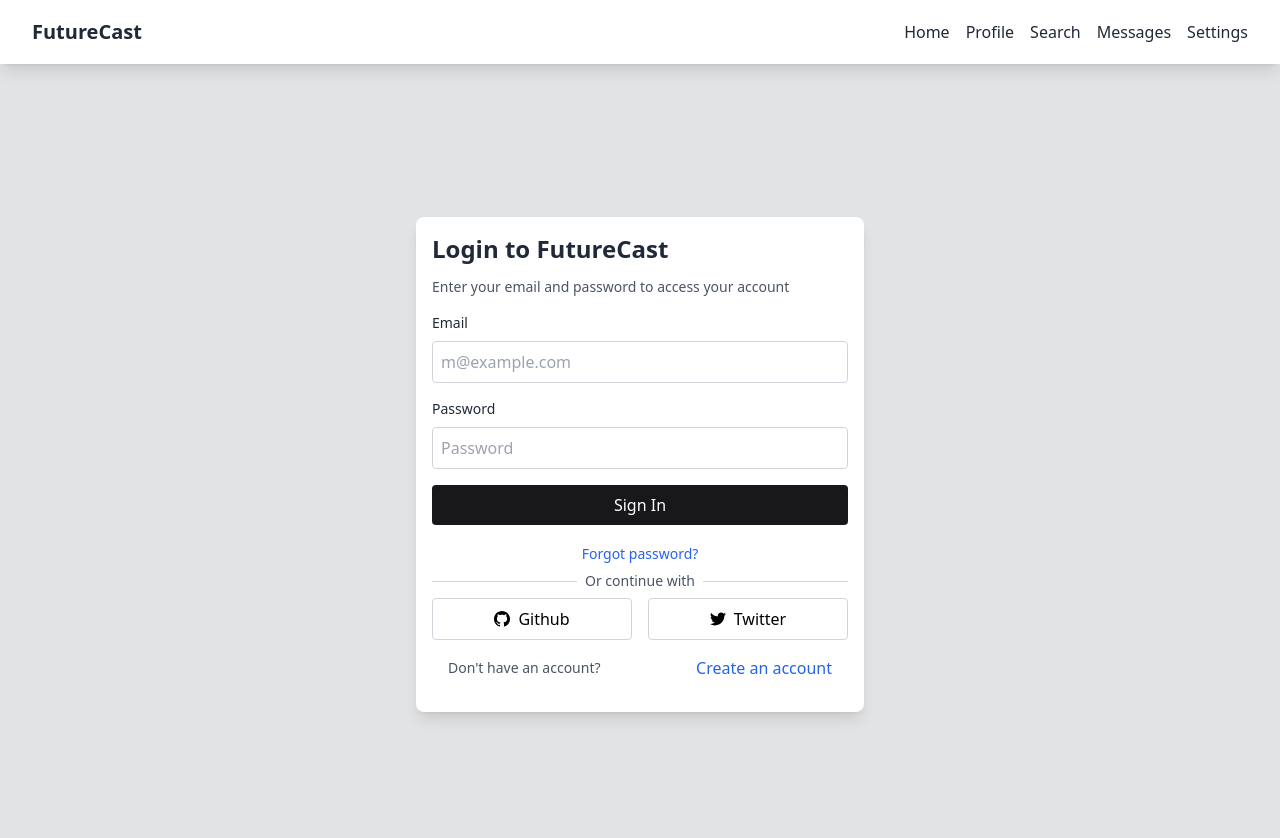
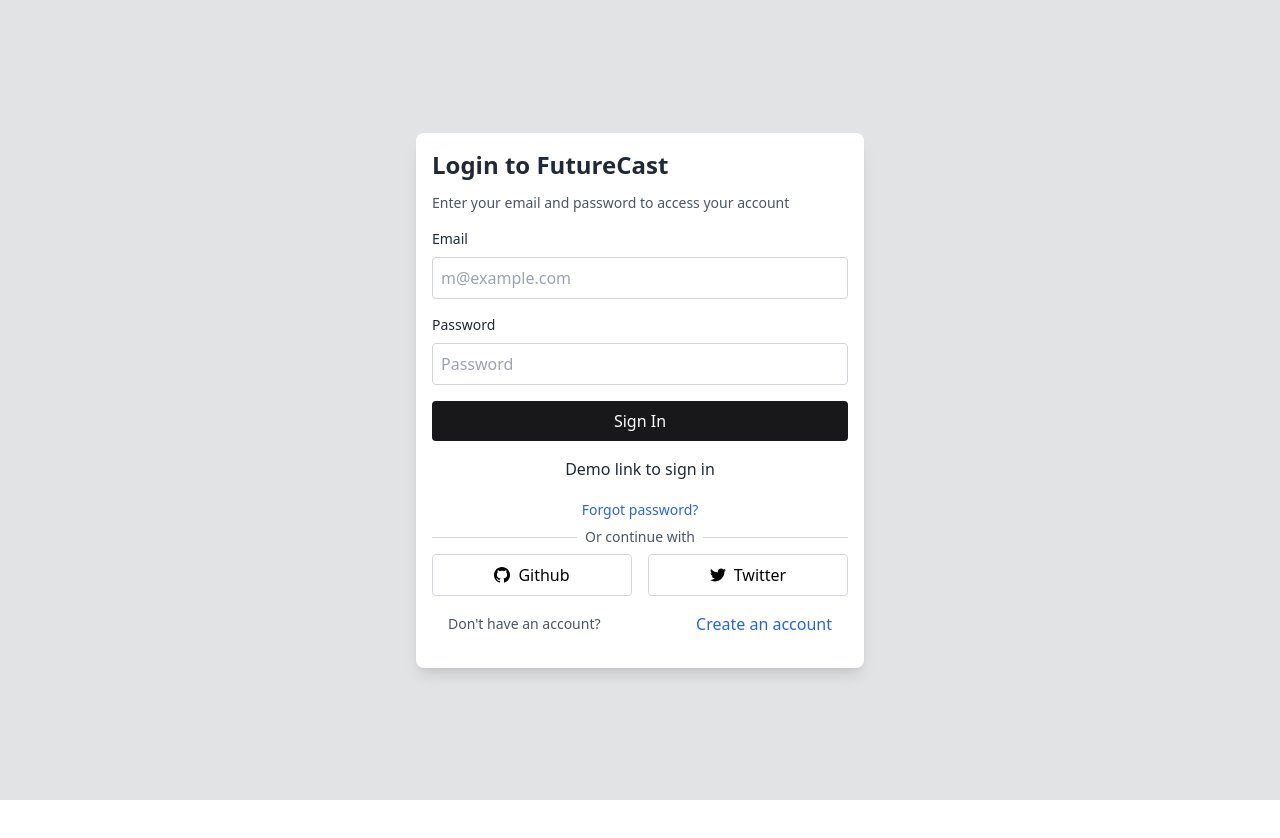
Before and after one commit to janneesa/FutureCast, a React (Vite) app in the folder FutureCastApp/: page / in a window 1280 px wide. Shown: the top 838 px of the page. After the commit the page ends 800 px from the top, so only its background shows below. Built offline with nearby package versions, Linux system fonts and the light colour scheme.

Commit message:
Modified screens and routes. added link to logout

```diff
--- a/FutureCastApp/src/App.jsx
+++ b/FutureCastApp/src/App.jsx
@@ -1,7 +1,9 @@
 import { BrowserRouter, Route, Routes } from "react-router-dom";
 
+import LoginScreen from "./frontend/layouts/LoginScreen";
+import MainScreen from "./frontend/layouts/MainScreen";
+
 import Login from "./frontend/components/Login";
-import Navigation from "./frontend/components/Navigation";
 import Profile from "./frontend/components/Profile";
 import Prediction from "./frontend/components/Prediction";
 
@@ -22,14 +24,21 @@
   return (
     <div className="bg-background min-h-screen">
       <BrowserRouter>
-        <Navigation />
         <Routes>
-          <Route path="/" element={<Login />} />
-          <Route path="/home" element={<Profile />} />
-          <Route path="/profile" element={<Profile />} />
-          <Route path="/search" element={<Prediction {...predictionx} />} />
-          <Route path="/messages" element={<Prediction {...predictionx} />} />
-          <Route path="/settings" element={<Prediction {...predictionx} />} />
+          {/* Login Screen */}
+          <Route path="/" element={<LoginScreen />}>
+            <Route index element={<Login />} />
+          </Route>
+
+          {/* Home Page */}
+          <Route path="/true" element={<MainScreen />}>
+            <Route index element={<Profile />} />
+            <Route path="home" element={<Prediction {...predictionx} />} />
+            <Route path="profile" element={<Profile />} />
+            <Route path="search" element={<Prediction {...predictionx} />} />
+            <Route path="messages" element={<Prediction {...predictionx} />} />
+            <Route path="settings" element={<Prediction {...predictionx} />} />
+          </Route>
         </Routes>
       </BrowserRouter>
     </div>
--- a/FutureCastApp/src/frontend/components/Login.jsx
+++ b/FutureCastApp/src/frontend/components/Login.jsx
@@ -1,5 +1,7 @@
 import React from "react";
 import Card from "./Card";
+
+import { Outlet, Link } from "react-router-dom";
 
 function Login() {
   return (
@@ -39,6 +41,13 @@
               <button type="submit" className="button">
                 Sign In
               </button>
+              {/* Demo Link */}
+              <Link
+                to="/true/profile"
+                className="text-primaryText hover:text-secondaryText self-center"
+              >
+                Demo link to sign in
+              </Link>
             </div>
           </form>
           {/* Forgot password */}
--- a/FutureCastApp/src/frontend/components/Navigation.jsx
+++ b/FutureCastApp/src/frontend/components/Navigation.jsx
@@ -16,32 +16,38 @@
             <div className="text-xl font-bold text-primaryText">FutureCast</div>
           </div>
           <div className="hidden md:flex space-x-4">
-            <Link to="/" className="text-primaryText hover:text-secondaryText">
+            <Link
+              to="/true/home"
+              className="text-primaryText hover:text-secondaryText"
+            >
               Home
             </Link>
             <Link
-              to="/profile"
+              to="/true/profile"
               className="text-primaryText hover:text-secondaryText"
             >
               Profile
             </Link>
             <Link
-              to="/search"
+              to="/true/search"
               className="text-primaryText hover:text-secondaryText"
             >
               Search
             </Link>
             <Link
-              to="/messages"
+              to="/true/messages"
               className="text-primaryText hover:text-secondaryText"
             >
               Messages
             </Link>
             <Link
-              to="/settings"
+              to="/true/settings"
               className="text-primaryText hover:text-secondaryText"
             >
               Settings
+            </Link>
+            <Link to="/" className="text-primaryText hover:text-secondaryText">
+              Logout
             </Link>
           </div>
           <div className="md:hidden">
--- /dev/null
+++ b/FutureCastApp/src/frontend/layouts/LoginScreen.jsx
@@ -0,0 +1,10 @@
+import { Outlet, Link } from "react-router-dom";
+
+function Layout() {
+  return (
+    <>
+      <Outlet />
+    </>
+  );
+}
+export default Layout;
--- /dev/null
+++ b/FutureCastApp/src/frontend/layouts/MainScreen.jsx
@@ -0,0 +1,12 @@
+import { Outlet, Link } from "react-router-dom";
+import Navigation from "../components/Navigation";
+
+function MainScreen() {
+  return (
+    <>
+      <Navigation />
+      <Outlet />
+    </>
+  );
+}
+export default MainScreen;
```
